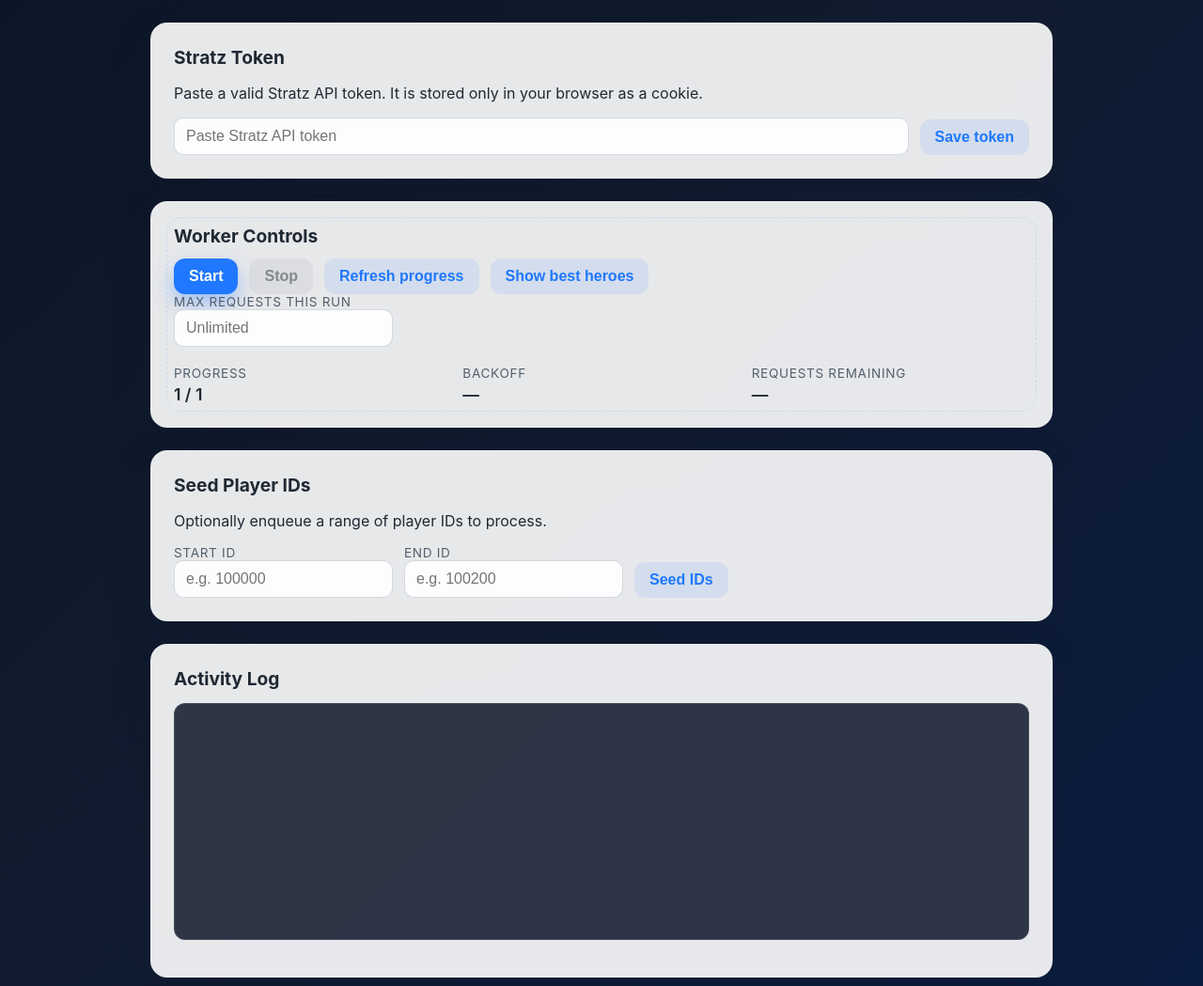
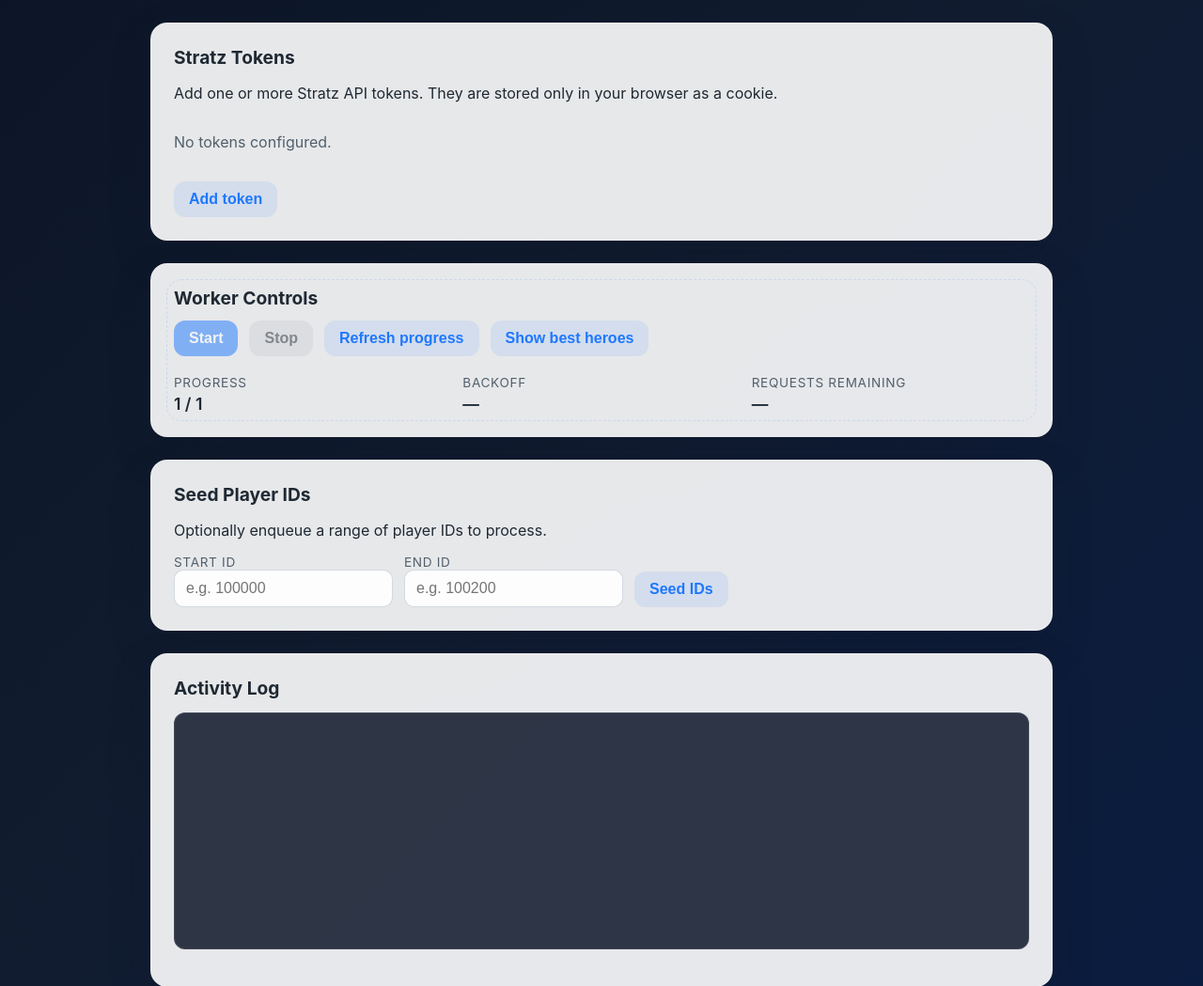
Before and after one commit to Nitjsefnie/Stratz-Scraper, a Flask app: page / in a window 1280 px wide. Shown: the part 142-1191 px from the top of the page at 94% size. Run offline with Flask 3, Linux system fonts and the light colour scheme; tables that the repository leaves empty hold one stand-in row (values such as "Sample post").

Commit message:
Support multiple Stratz tokens

```diff
--- a/app.py
+++ b/app.py
@@ -77,7 +77,7 @@
             )
 
     if candidate_id is None:
-        if counter % 7 == 0 and (not RERUN_INTERVAL or counter % RERUN_INTERVAL != 0):
+        if counter % 3 == 0 and (not RERUN_INTERVAL or counter % RERUN_INTERVAL != 0):
             row = conn.execute(
                 """
                 SELECT id
--- a/static/css/styles.css
+++ b/static/css/styles.css
@@ -84,6 +84,41 @@
   gap: 12px;
   flex-wrap: wrap;
   align-items: flex-end;
+}
+
+.token-list {
+  display: flex;
+  flex-direction: column;
+  gap: 12px;
+  margin-bottom: 16px;
+}
+
+.token-row {
+  display: flex;
+  gap: 12px;
+  flex-wrap: wrap;
+  align-items: flex-end;
+}
+
+.token-row .token-input {
+  flex: 2 1 260px;
+}
+
+.token-row .max-input {
+  flex: 1 1 140px;
+}
+
+.token-row button.remove {
+  flex: 0 0 auto;
+  background: rgba(220, 38, 38, 0.15);
+  color: #b91c1c;
+}
+
+@media (prefers-color-scheme: dark) {
+  .token-row button.remove {
+    background: rgba(239, 68, 68, 0.2);
+    color: #fca5a5;
+  }
 }
 
 .field-row input[type="text"],
--- a/static/js/app.js
+++ b/static/js/app.js
@@ -1,13 +1,13 @@
 const state = {
   running: false,
-  backoff: 1000,
   maxBackoff: 86_400_000,
-  requestsRemaining: null,
+  tokenCounter: 0,
+  tokens: [],
 };
 
 const elements = {
-  token: document.getElementById("token"),
-  saveToken: document.getElementById("saveToken"),
+  tokenList: document.getElementById("tokenList"),
+  addToken: document.getElementById("addToken"),
   begin: document.getElementById("begin"),
   stop: document.getElementById("stop"),
   progress: document.getElementById("progress"),
@@ -20,7 +20,6 @@
   progressText: document.getElementById("progressText"),
   backoffText: document.getElementById("backoffText"),
   statusChip: document.getElementById("runStatus"),
-  maxRequests: document.getElementById("maxRequests"),
   requestsRemaining: document.getElementById("requestsRemaining"),
 };
 
@@ -53,7 +52,7 @@
 }
 
 function formatDuration(ms) {
-  if (!state.running) return "—";
+  if (!Number.isFinite(ms) || ms <= 0) return "—";
   if (ms < 1000) return `${ms} ms`;
   if (ms < 60_000) return `${(ms / 1000).toFixed(1)} s`;
   const minutes = Math.round(ms / 60_000);
@@ -61,67 +60,193 @@
 }
 
 function updateBackoffDisplay() {
-  elements.backoffText.textContent = formatDuration(state.backoff);
+  const runningTokens = state.tokens.filter((token) => token.running);
+  if (!runningTokens.length) {
+    elements.backoffText.textContent = "—";
+    return;
+  }
+  const minBackoff = Math.min(...runningTokens.map((token) => token.backoff));
+  elements.backoffText.textContent = formatDuration(minBackoff);
 }
 
 function updateRequestsRemainingDisplay() {
   if (!elements.requestsRemaining) return;
-  if (typeof state.requestsRemaining === "number") {
-    elements.requestsRemaining.textContent = state.requestsRemaining;
+  const runningTokens = state.tokens.filter((token) => token.running);
+  if (!runningTokens.length) {
+    elements.requestsRemaining.textContent = "—";
+    return;
+  }
+
+  if (runningTokens.some((token) => token.requestsRemaining === null)) {
+    elements.requestsRemaining.textContent = "∞";
+    return;
+  }
+
+  const total = runningTokens.reduce(
+    (sum, token) => sum + (token.requestsRemaining ?? 0),
+    0,
+  );
+  elements.requestsRemaining.textContent = total;
+}
+
+function refreshStatusChip() {
+  if (state.running) {
+    elements.statusChip.textContent = "Running";
+    elements.statusChip.classList.add("running");
+    elements.statusChip.classList.remove("error");
   } else {
-    elements.requestsRemaining.textContent = "—";
+    elements.statusChip.textContent = "Idle";
+    elements.statusChip.classList.remove("running", "error");
   }
 }
 
-function configureRequestLimit() {
-  if (!elements.maxRequests) {
-    state.requestsRemaining = null;
-    updateRequestsRemainingDisplay();
-    return;
-  }
-
-  const max = parseInt(elements.maxRequests.value, 10);
-  if (Number.isFinite(max) && max > 0) {
-    state.requestsRemaining = max;
-  } else {
-    state.requestsRemaining = null;
-  }
-  updateRequestsRemainingDisplay();
-}
-
-function decrementRequestsRemaining() {
-  if (typeof state.requestsRemaining === "number") {
-    state.requestsRemaining = Math.max(0, state.requestsRemaining - 1);
-    updateRequestsRemainingDisplay();
-  }
-}
-
-function setRunning(running) {
-  state.running = running;
-  if (!running) {
-    elements.statusChip.textContent = "Idle";
-    elements.statusChip.classList.remove("running", "error");
-    state.backoff = 1000;
-    updateBackoffDisplay();
-  } else {
-    elements.statusChip.textContent = "Running";
-    elements.statusChip.classList.add("running");
-    elements.statusChip.classList.remove("error");
-    updateBackoffDisplay();
-  }
-  updateButtons();
-  updateRequestsRemainingDisplay();
-}
-
-function setErrorState(message) {
+function showErrorStatus(message) {
   elements.statusChip.textContent = message;
   elements.statusChip.classList.add("error");
   elements.statusChip.classList.remove("running");
 }
 
 function updateButtons() {
-  elements.begin.disabled = state.running;
+  const hasReadyToken = state.tokens.some(
+    (token) => token.value.trim().length > 0 && !token.running && !token.stopRequested,
+  );
+  elements.begin.disabled = !hasReadyToken;
   elements.stop.disabled = !state.running;
+}
+
+function parseMaxRequests(value) {
+  const max = parseInt(value, 10);
+  return Number.isFinite(max) && max > 0 ? max : null;
+}
+
+function clearCookie(name) {
+  document.cookie = `${name}=; expires=Thu, 01 Jan 1970 00:00:00 GMT; path=/`;
+}
+
+function persistTokens() {
+  const payload = state.tokens
+    .map((token) => ({
+      token: token.value.trim(),
+      maxRequests: parseMaxRequests(token.maxRequests),
+    }))
+    .filter((entry) => entry.token.length > 0);
+
+  if (!payload.length) {
+    clearCookie("stratz_tokens");
+    return;
+  }
+
+  setCookie("stratz_tokens", encodeURIComponent(JSON.stringify(payload)), 30);
+}
+
+function getTokenLabel(token) {
+  const index = state.tokens.indexOf(token);
+  return index >= 0 ? index + 1 : token.id;
+}
+
+function updateRunningState() {
+  state.running = state.tokens.some((token) => token.running);
+  refreshStatusChip();
+  updateButtons();
+  updateBackoffDisplay();
+  updateRequestsRemainingDisplay();
+}
+
+function removeToken(id) {
+  const index = state.tokens.findIndex((token) => token.id === id);
+  if (index === -1) return;
+  const [token] = state.tokens.splice(index, 1);
+  token.running = false;
+  renderTokens();
+  persistTokens();
+  updateRunningState();
+}
+
+function addTokenRow(initial = {}, options = {}) {
+  const initialValue = initial.value ?? initial.token ?? "";
+  const rawMax =
+    initial.maxRequests === null || initial.maxRequests === undefined
+      ? ""
+      : String(initial.maxRequests);
+  const token = {
+    id: `token-${state.tokenCounter++}`,
+    value: initialValue,
+    maxRequests: rawMax,
+    running: false,
+    backoff: 1000,
+    requestsRemaining: parseMaxRequests(rawMax),
+    activeToken: null,
+    stopRequested: false,
+  };
+  state.tokens.push(token);
+  renderTokens();
+  if (!options.skipPersist) {
+    persistTokens();
+  }
+  updateButtons();
+  return token;
+}
+
+function renderTokens() {
+  if (!elements.tokenList) return;
+  elements.tokenList.innerHTML = "";
+
+  if (!state.tokens.length) {
+    const message = document.createElement("p");
+    message.className = "muted";
+    message.textContent = "No tokens configured.";
+    elements.tokenList.appendChild(message);
+    return;
+  }
+
+  state.tokens.forEach((token) => {
+    const row = document.createElement("div");
+    row.className = "token-row";
+
+    const tokenInput = document.createElement("input");
+    tokenInput.type = "text";
+    tokenInput.placeholder = "Paste Stratz API token";
+    tokenInput.autocomplete = "off";
+    tokenInput.className = "token-input";
+    tokenInput.value = token.value;
+    tokenInput.disabled = token.running || token.stopRequested;
+    tokenInput.addEventListener("input", () => {
+      token.value = tokenInput.value;
+      persistTokens();
+      updateButtons();
+    });
+
+    const maxInput = document.createElement("input");
+    maxInput.type = "number";
+    maxInput.min = "1";
+    maxInput.placeholder = "Max requests (optional)";
+    maxInput.className = "max-input";
+    maxInput.value = token.maxRequests;
+    maxInput.disabled = token.running || token.stopRequested;
+    maxInput.addEventListener("input", () => {
+      token.maxRequests = maxInput.value;
+      if (!token.running) {
+        token.requestsRemaining = parseMaxRequests(maxInput.value);
+        updateRequestsRemainingDisplay();
+      }
+      persistTokens();
+    });
+
+    const removeBtn = document.createElement("button");
+    removeBtn.type = "button";
+    removeBtn.className = "remove";
+    removeBtn.textContent = "Remove";
+    removeBtn.disabled = token.running || token.stopRequested;
+    removeBtn.addEventListener("click", () => {
+      if (token.running || token.stopRequested) {
+        return;
+      }
+      removeToken(token.id);
+    });
+
+    row.append(tokenInput, maxInput, removeBtn);
+    elements.tokenList.appendChild(row);
+  });
 }
 
 async function getTask() {
@@ -148,8 +273,7 @@
   }
 }
 
-async function fetchPlayerHeroes(playerId) {
-  const token = getCookie("stratz_token");
+async function fetchPlayerHeroes(playerId, token) {
   if (!token) {
     throw new Error("Stratz token is not set");
   }
@@ -268,98 +392,167 @@
   log(`Seeded IDs ${payload.seeded[0]} - ${payload.seeded[1]}`);
 }
 
-async function workLoop() {
-  setRunning(true);
-  log("Worker started.");
-  if (typeof state.requestsRemaining === "number") {
-    log(`Request limit: ${state.requestsRemaining}.`);
+async function workLoopForToken(token) {
+  const label = getTokenLabel(token);
+  token.running = true;
+  token.stopRequested = false;
+  token.activeToken = token.value.trim();
+  token.backoff = 1000;
+  token.requestsRemaining = parseMaxRequests(token.maxRequests);
+  updateRunningState();
+  renderTokens();
+  log(`Token #${label}: worker started.`);
+  if (typeof token.requestsRemaining === "number") {
+    log(`Token #${label}: request limit ${token.requestsRemaining}.`);
   }
-  updateBackoffDisplay();
 
-  while (state.running) {
+  while (!token.stopRequested) {
     let taskId = null;
     try {
       taskId = await getTask();
       if (!taskId) {
-        log("No tasks left. Stopping worker.");
-        setRunning(false);
+        log(`Token #${label}: no tasks left. Stopping worker.`);
         break;
       }
-      log(`Fetched task ${taskId}.`);
-      const heroes = await fetchPlayerHeroes(taskId);
-      log(`Fetched ${heroes.length} heroes for ${taskId}.`);
-      await submitBulk(taskId, heroes);
-      log(`Submitted ${heroes.length} heroes for ${taskId}.`);
-      await refreshProgress();
-      decrementRequestsRemaining();
-      if (typeof state.requestsRemaining === "number" && state.requestsRemaining === 0) {
-        log("Reached request limit. Stopping worker.");
-        setRunning(false);
+      if (token.stopRequested) {
+        await resetTask(taskId).catch(() => {});
         break;
       }
-      state.backoff = 1000;
+      log(`Token #${label}: fetched task ${taskId}.`);
+      const heroes = await fetchPlayerHeroes(taskId, token.activeToken);
+      log(`Token #${label}: fetched ${heroes.length} heroes for ${taskId}.`);
+      await submitBulk(taskId, heroes);
+      log(`Token #${label}: submitted ${heroes.length} heroes for ${taskId}.`);
+      await refreshProgress();
+      if (token.requestsRemaining !== null) {
+        token.requestsRemaining = Math.max(0, token.requestsRemaining - 1);
+        updateRequestsRemainingDisplay();
+        if (token.requestsRemaining === 0) {
+          log(`Token #${label}: reached request limit. Stopping worker.`);
+          break;
+        }
+      }
+      token.backoff = 1000;
       updateBackoffDisplay();
       await delay(500);
     } catch (error) {
       const message = error instanceof Error ? error.message : String(error);
-      log(`Error${taskId ? ` for ${taskId}` : ""}: ${message}`);
-      setErrorState("Retrying");
+      log(`Token #${label}: error${taskId ? ` for ${taskId}` : ""}: ${message}`);
+      showErrorStatus("Retrying");
       if (taskId !== null) {
         try {
           await resetTask(taskId);
-          log(`Reset task ${taskId}.`);
+          log(`Token #${label}: reset task ${taskId}.`);
         } catch (resetError) {
           const resetMessage =
             resetError instanceof Error ? resetError.message : String(resetError);
-          log(`Failed to reset ${taskId}: ${resetMessage}`);
+          log(`Token #${label}: failed to reset ${taskId}: ${resetMessage}`);
         }
       }
-      await delay(state.backoff);
-      state.backoff = Math.min(Math.ceil(state.backoff * 1.1), state.maxBackoff);
+      await delay(token.backoff);
+      token.backoff = Math.min(Math.ceil(token.backoff * 1.1), state.maxBackoff);
       updateBackoffDisplay();
-      elements.statusChip.textContent = "Running";
-      elements.statusChip.classList.remove("error");
-      elements.statusChip.classList.add("running");
+      if (!token.stopRequested) {
+        refreshStatusChip();
+      }
     }
   }
 
-  if (!state.running) {
-    log("Worker stopped.");
+  token.running = false;
+  token.backoff = 1000;
+  token.activeToken = null;
+  token.stopRequested = false;
+  token.requestsRemaining = parseMaxRequests(token.maxRequests);
+  log(`Token #${label}: worker stopped.`);
+  renderTokens();
+  updateRunningState();
+}
+
+function loadTokensFromCookie() {
+  const saved = getCookie("stratz_tokens");
+  if (saved) {
+    try {
+      const decoded = JSON.parse(decodeURIComponent(saved));
+      if (Array.isArray(decoded)) {
+        decoded.forEach((entry) => {
+          addTokenRow(
+            {
+              value: entry.token ?? "",
+              maxRequests:
+                entry.maxRequests === null || entry.maxRequests === undefined
+                  ? ""
+                  : entry.maxRequests,
+            },
+            { skipPersist: true },
+          );
+        });
+      }
+    } catch (error) {
+      console.warn("Failed to load saved tokens", error);
+    }
+  } else {
+    const legacy = getCookie("stratz_token");
+    if (legacy) {
+      addTokenRow({ value: legacy }, { skipPersist: true });
+      clearCookie("stratz_token");
+      persistTokens();
+      log("Migrated saved token to new format.");
+    }
+  }
+
+  if (!state.tokens.length) {
+    renderTokens();
   }
   updateButtons();
 }
 
 function initialise() {
-  const savedToken = getCookie("stratz_token");
-  if (savedToken) {
-    elements.token.value = savedToken;
-  }
-  updateButtons();
+  loadTokensFromCookie();
   updateBackoffDisplay();
+  updateRequestsRemainingDisplay();
+  refreshStatusChip();
   refreshProgress().catch((error) => log(error.message));
   loadBest().catch((error) => log(error.message));
 }
 
-elements.saveToken.addEventListener("click", () => {
-  const token = elements.token.value.trim();
-  if (!token) {
-    alert("Enter a Stratz token first.");
+if (elements.addToken) {
+  elements.addToken.addEventListener("click", () => {
+    addTokenRow();
+  });
+}
+
+elements.begin.addEventListener("click", () => {
+  const readyTokens = state.tokens.filter(
+    (token) => !token.running && !token.stopRequested && token.value.trim().length > 0,
+  );
+  if (!readyTokens.length) {
+    alert("Add a Stratz token first.");
     return;
   }
-  setCookie("stratz_token", token, 30);
-  log("Token saved to cookie.");
-});
-
-elements.begin.addEventListener("click", () => {
-  if (!state.running) {
-    workLoop();
-  }
+  readyTokens.forEach((token) => {
+    if (!token.running) {
+      workLoopForToken(token).catch((error) => {
+        log(
+          `Token #${getTokenLabel(token)}: failed to start worker: ${
+            error instanceof Error ? error.message : String(error)
+          }`,
+        );
+      });
+    }
+  });
 });
 
 elements.stop.addEventListener("click", () => {
-  if (state.running) {
-    setRunning(false);
+  const active = state.tokens.filter((token) => token.running && !token.stopRequested);
+  if (!active.length) {
+    return;
   }
+  active.forEach((token) => {
+    token.stopRequested = true;
+  });
+  renderTokens();
+  updateButtons();
+  log("Stop requested for all active tokens.");
 });
 
 elements.progress.addEventListener("click", () => {
@@ -378,12 +571,4 @@
   });
 }
 
-if (elements.maxRequests) {
-  elements.maxRequests.addEventListener("input", () => {
-    if (!state.running) {
-      configureRequestLimit();
-    }
-  });
-}
-
 initialise();
--- a/templates/index.html
+++ b/templates/index.html
@@ -20,14 +20,12 @@
       </header>
 
       <section class="card">
-        <h2>Stratz Token</h2>
+        <h2>Stratz Tokens</h2>
         <p>
-          Paste a valid Stratz API token. It is stored only in your browser as a cookie.
+          Add one or more Stratz API tokens. They are stored only in your browser as a cookie.
         </p>
-        <div class="field-row">
-          <input id="token" type="text" placeholder="Paste Stratz API token" autocomplete="off">
-          <button id="saveToken" type="button" class="secondary">Save token</button>
-        </div>
+        <div id="tokenList" class="token-list" aria-live="polite"></div>
+        <button id="addToken" type="button" class="secondary">Add token</button>
       </section>
 
       <section class="card control-panel">
@@ -37,12 +35,6 @@
           <button id="stop" type="button">Stop</button>
           <button id="progress" type="button" class="secondary">Refresh progress</button>
           <button id="best" type="button" class="secondary">Show best heroes</button>
-        </div>
-        <div class="field-row">
-          <label>
-            <span class="label">Max requests this run</span>
-            <input id="maxRequests" type="number" min="1" placeholder="Unlimited">
-          </label>
         </div>
         <div class="status-grid">
           <div>
```
